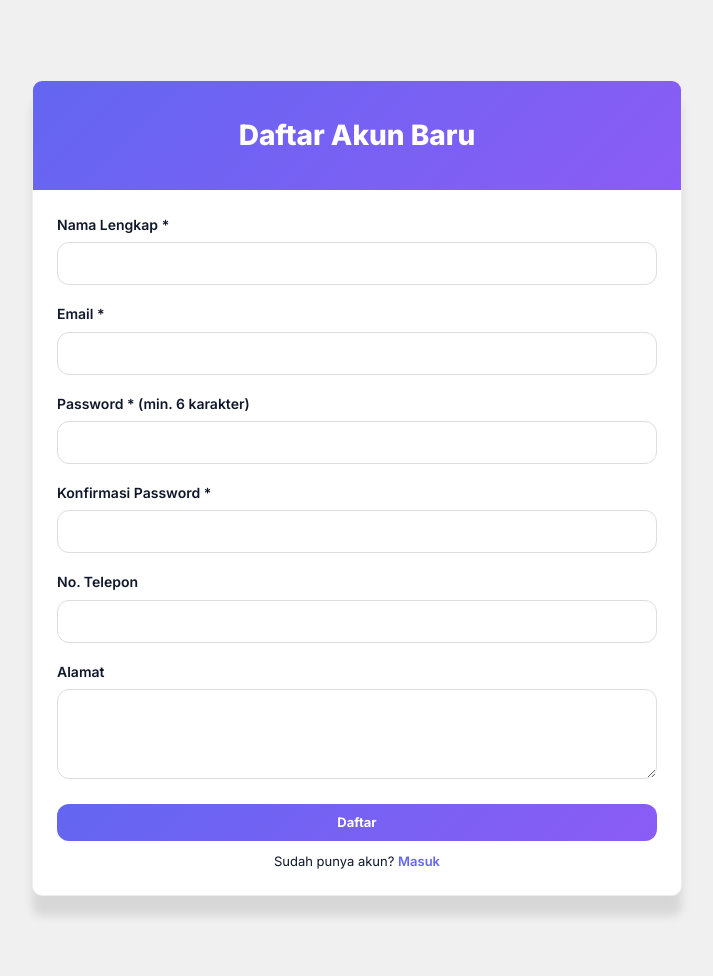
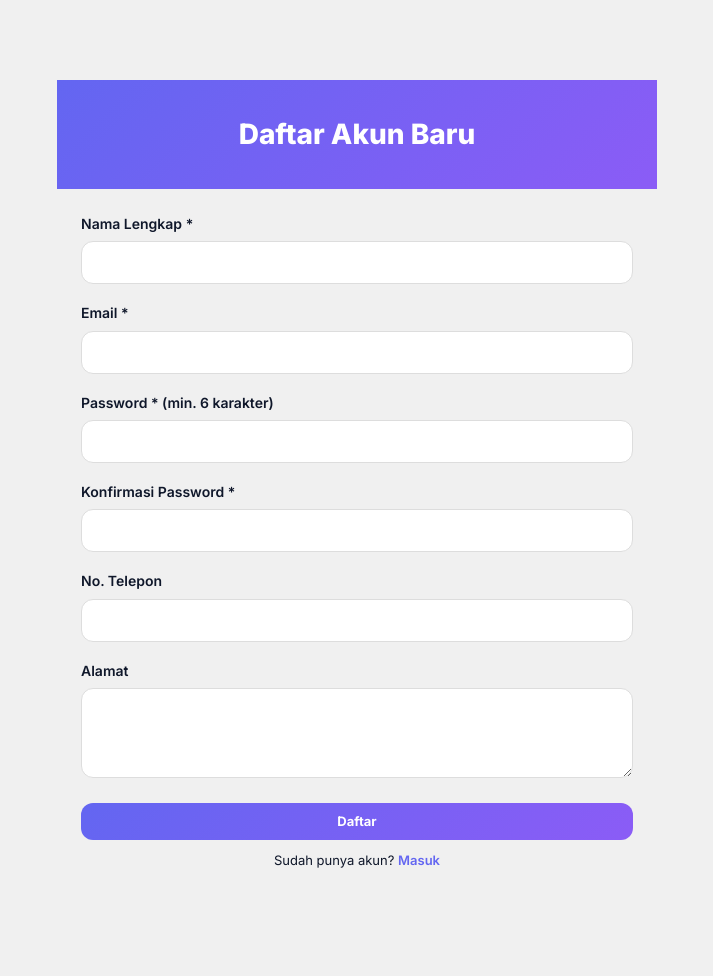
Before and after one commit to l200240164-galihwikuu/toko-online, a PHP site: page /register.php in a window 1280 px wide. Shown: the whole page, without its empty margins (283-996 px from the left). After the commit the page ends 868 px from the top, so only its background shows below. Run offline with PHP 8.4, Linux system fonts and the light colour scheme.

Commit message:
Fix HTML structure in register.php

```diff
--- a/register.php
+++ b/register.php
@@ -48,7 +48,7 @@ if ($_SERVER['REQUEST_METHOD'] === 'POST') {
 </head>
 <body style="background:#f0f0f0;">
 
-<div class="login-wrapper register-wrapper">
+<div class="register-wrapper">
     <div class="login-header">
         <h2>Daftar Akun Baru</h2>
     </div>
```
